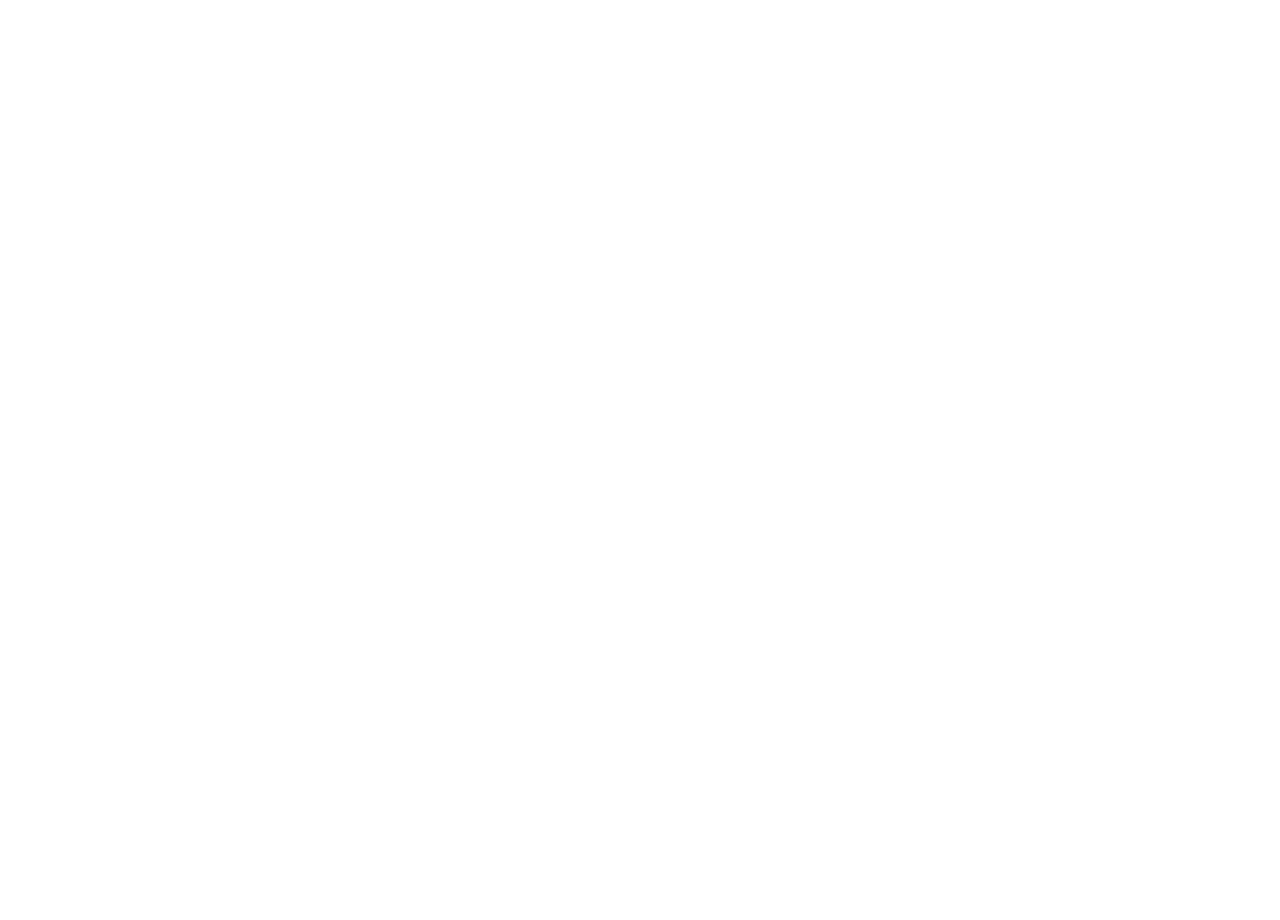
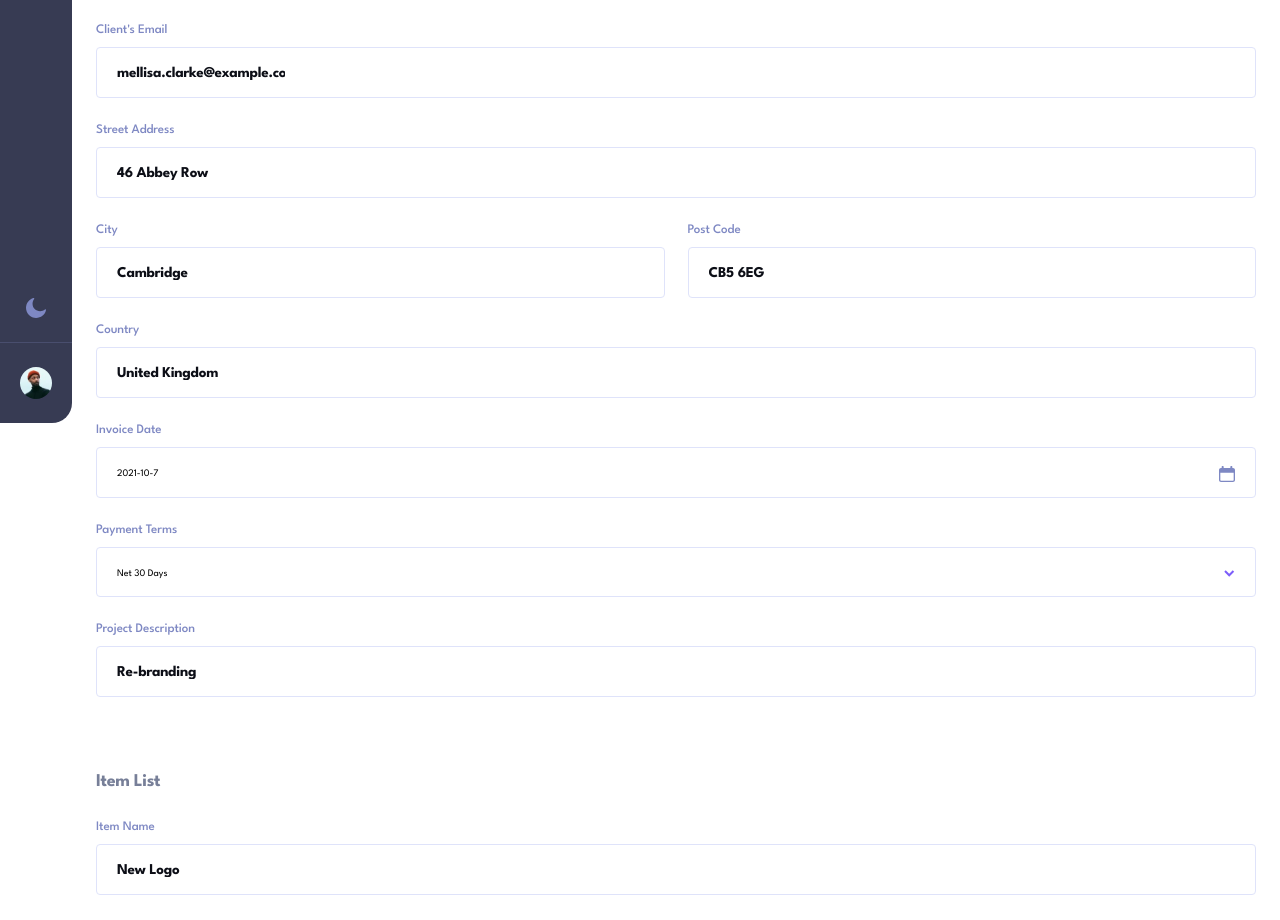
Before and after one commit to Bletfen/Invoice-App, a React (Vite) app: page /AA1449/edit in a window 1280 px wide. Before the commit this address had no page. Shown: the part 600-1520 px from the top of the page. Before the commit the page ends 800 px from the top, so only its background shows below. Built offline with nearby package versions, Linux system fonts and the light colour scheme.

Commit message:
edit page finished stylistically

```diff
--- a/src/components/Calendar.tsx
+++ b/src/components/Calendar.tsx
@@ -1,6 +1,10 @@
 import { useState } from "react";
 
-const Calendar = () => {
+const Calendar = ({
+  setIsOpenCalendar,
+}: {
+  setIsOpenCalendar: React.Dispatch<React.SetStateAction<boolean>>;
+}) => {
   const [currentDate, setCurrentDate] = useState(new Date());
 
   const year = currentDate.getFullYear();
@@ -30,12 +34,16 @@
   return (
     <div
       className="w-full pt-[2.6rem] pl-[1.95rem]
-      pr-[1.85rem] pb-[3.1rem] bg-white shadow rounded-[0.8rem]
+      pr-[1.85rem] pb-[3.1rem] bg-white rounded-[0.8rem]
       shadow-[0_10px_20px_0px_rgba(72,84,159,0.25)]
       transition-all duration-300"
     >
       <div className="flex justify-between items-center mb-[3.2rem]">
-        <button onClick={() => setCurrentDate(new Date(year, month - 1, 1))}>
+        <button
+          onClick={() => {
+            setCurrentDate(new Date(year, month - 1, 1));
+          }}
+        >
           <svg
             width="6"
             height="11"
@@ -98,6 +106,10 @@
             font-bold leading-[1.5rem] tracking-[-0.25px]
             text-[#0c0e16] cursor-pointer
             hover:text-[#7c5dfa]"
+            onClick={() => {
+              setCurrentDate(new Date(year, month, day));
+              setIsOpenCalendar(false);
+            }}
           >
             {day}
           </div>
--- a/src/components/Header.tsx
+++ b/src/components/Header.tsx
@@ -4,7 +4,7 @@
     <div
       className="bg-header-light
         flex justify-between
-        pr-[2.4rem] xl:h-screen xl:flex-col xl:sticky xl:top-0
+        pr-[2.4rem] xl:min-h-screen xl:flex-col xl:top-0
         xl:p-[unset] xl:pb-[2.4rem]
         xl:rounded-r-[2rem]
         translate-all duration-300"
--- a/src/main.tsx
+++ b/src/main.tsx
@@ -6,6 +6,7 @@
 import Invoices from "./pages/Invoices";
 import Invoice from "./pages/Invoice";
 import InvoicesProvider from "./context/InvoicesContext";
+import EditInvoice from "./pages/EditInvoice";
 
 const router = createBrowserRouter([
   {
@@ -19,6 +20,7 @@
       {
         path: "/:id",
         element: <Invoice />,
+        children: [{ path: "edit", element: <EditInvoice /> }],
       },
     ],
   },
--- a/src/components/EditInvoice.tsx
+++ b/src/pages/EditInvoice.tsx
@@ -1,23 +1,34 @@
 import { useDataContext } from "../context/InvoicesContext";
 import { useForm, type SubmitHandler } from "react-hook-form";
-import Calendar from "./Calendar";
+import Calendar from "../components/Calendar";
 import { useState } from "react";
-export default function EditInvoice({
-  invoiceId,
-  goBack,
-  setShowEdit,
-}: {
-  invoiceId: string;
-  goBack: () => void;
-  setShowEdit: React.Dispatch<React.SetStateAction<boolean>>;
-}) {
+import { useNavigate, useParams } from "react-router-dom";
+export default function EditInvoice() {
   const { data, setData } = useDataContext();
   const [isOpenCalendar, setIsOpenCalendar] = useState<boolean>(false);
+  const [isOpenNetDay, setIsOpenNetDay] = useState<boolean>(false);
+  const { id } = useParams();
+  const navigate = useNavigate();
+  const goBack = () => {
+    navigate(-1);
+  };
+  const invoice = data.find((item) => item.id === id);
+  if (!invoice) return;
   const updateInvoice = (id: string, updated: IInvoice) => {
     setData((prev) => prev.map((inv) => (inv.id === id ? updated : inv)));
   };
-  const invoice = data.find((item) => item.id === invoiceId);
-  if (!invoice) return;
+  const onSubmit: SubmitHandler<Inputs> = (values) => {
+    if (!invoice) return;
+    const updatedInvoice: IInvoice = {
+      ...invoice,
+      senderAddress: values.senderAddress,
+      clientName: values.clientName,
+      clientEmail: values.clientEmail,
+      clientAddress: values.clientAddress,
+      description: values.description,
+    };
+    updateInvoice(invoice.id, updatedInvoice);
+  };
   type Inputs = {
     senderAddress: {
       street: string;
@@ -34,27 +45,27 @@
       country: string;
     };
     description: string;
+    items: itemsInput[];
+  };
+  type itemsInput = {
+    name: string;
+    quantity: number;
+    price: number;
+    total: number;
   };
   const { register, handleSubmit } = useForm<Inputs>();
-  const onSubmit: SubmitHandler<Inputs> = (formData) => {
-    const updatedInvoice = {
-      ...invoice,
-      senderAddress: formData.senderAddress,
-    };
-    updateInvoice(invoiceId, updatedInvoice);
-    setShowEdit(false);
-  };
+  const paymentTermsArray: number[] = [1, 7, 14, 30];
   return (
     <div
       className="absolute -top-13 left-0
         bg-white pt-[3.3rem]
-        px-[2.4rem] w-full
+        w-full
         min-h-screen"
     >
       <div
         className="flex gap-[2.3rem]
         items-center cursor-pointer
-        mb-[2.6rem]"
+        mb-[2.6rem] px-[2.4rem]"
         onClick={goBack}
       >
         <svg
@@ -80,14 +91,14 @@
       <h6
         className="text-[2.4rem]
         font-bold leading-[3.2rem] tracking-[-0.5px]
-        mb-[2.2rem]"
+        mb-[2.2rem] px-[2.4rem]"
       >
         Edit #{invoice?.id}
       </h6>
       <form
         id="editInvoiceForm"
         onSubmit={handleSubmit(onSubmit)}
-        className="flex flex-col"
+        className="flex flex-col px-[2.4rem]"
       >
         <span
           className="text-[1.5rem]
@@ -347,8 +358,13 @@
             />
           </div>
         </label>
-        <div className="flex flex-col gap-[0.9rem] mb-[2.5rem]">
-          <span>Invoice Date</span>
+        <div className="relative flex flex-col gap-[0.9rem] mb-[2.5rem]">
+          <span
+            className="text-[1.3rem] font-[500] leading-[1.5rem] tracking-[-0.1px]
+            text-[#7e88c3]"
+          >
+            Invoice Date
+          </span>
           <div
             className="flex justify-between items-center
             px-[2rem] pt-[1.8rem] pb-[1.5rem]
@@ -371,10 +387,21 @@
               />
             </svg>
           </div>
-          {isOpenCalendar ? <Calendar /> : null}
+          {isOpenCalendar ? (
+            <Calendar setIsOpenCalendar={setIsOpenCalendar} />
+          ) : null}
         </div>
-        <div className="flex flex-col gap-[0.9rem] mb-[2.5rem]">
-          <span>Payment Terms</span>
+        <div
+          className="relative
+          flex flex-col gap-[0.9rem] mb-[2.5rem] cursor-pointer"
+          onClick={() => setIsOpenNetDay((prev) => !prev)}
+        >
+          <span
+            className="text-[1.3rem] font-[500] leading-[1.5rem] tracking-[-0.1px]
+            text-[#7e88c3]"
+          >
+            Payment Terms
+          </span>
           <div
             className="flex justify-between items-center
             px-[2rem] pt-[1.8rem] pb-[1.5rem]
@@ -395,11 +422,220 @@
               />
             </svg>
           </div>
+          {isOpenNetDay ? (
+            <div
+              className="
+              flex flex-col py-[1.6rem]
+              bg-white rounded-[0.8rem]
+              shadow-[0_10px_20px_0px_rgba(72,84,159,0.25)]
+              text-[1.5rem] font-bold leading-[1.5rem]
+              tracking-[-0.25px] text-[#0c0e16]
+              z-[1] gap-[1.5rem]"
+            >
+              {paymentTermsArray.map((net, index) => (
+                <div key={net}>
+                  <p className="pl-[2.4rem]">Net {net} Day</p>
+                  {index < paymentTermsArray.length - 1 ? (
+                    <div className="w-full h-px bg-[#dfe3fa] mt-[1.5rem]"></div>
+                  ) : null}
+                </div>
+              ))}
+            </div>
+          ) : null}
         </div>
-        <button type="submit" form="editInvoiceForm">
-          Save
+        <label
+          htmlFor="description"
+          className="flex flex-col
+          text-[1.3rem] font-[500] leading-[1.5rem] tracking-[-0.1px]
+          text-[#7e88c3] gap-[0.9rem] mb-[6.9rem]"
+        >
+          Project Description
+          <div
+            className="px-[2rem] pt-[1.8rem] pb-[1.5rem]
+            border border-[#dfe3fa] rounded-[0.4rem]"
+          >
+            <input
+              type="text"
+              id="description"
+              defaultValue={invoice.description}
+              {...register("description")}
+              className="text-[1.5rem]
+              font-bold leading-[1.5rem]
+              tracking-[-0.25px]
+              text-[#0c0e16]"
+            />
+          </div>
+        </label>
+        <span
+          className="text-[1.8rem] font-bold
+          leading-[3.2rem] tracking-[-0.375px]
+          text-[#777f98] mb-[2.2rem]"
+        >
+          Item List
+        </span>
+        <div className="mb-[4.8rem]">
+          {invoice.items.map((item) => (
+            <div>
+              <label
+                htmlFor="item-name"
+                className="flex flex-col
+              text-[1.3rem] font-[500] leading-[1.5rem] tracking-[-0.1px]
+              text-[#7e88c3] gap-[0.9rem] mb-[6.9rem]"
+              >
+                Item Name
+                <div
+                  className="px-[2rem] pt-[1.8rem] pb-[1.5rem]
+                border border-[#dfe3fa] rounded-[0.4rem]"
+                >
+                  <input
+                    type="text"
+                    id="item-name"
+                    defaultValue={item.name}
+                    {...register("items.name")}
+                    className="text-[1.5rem]
+                  font-bold leading-[1.5rem]
+                  tracking-[-0.25px]
+                  text-[#0c0e16]"
+                  />
+                </div>
+              </label>
+              <div className="flex gap-[1.6rem]">
+                <label
+                  htmlFor="item-quantity"
+                  className="flex flex-col
+                text-[1.3rem] font-[500] leading-[1.5rem] tracking-[-0.1px]
+                text-[#7e88c3] gap-[0.9rem] mb-[6.9rem]"
+                >
+                  Qty.
+                  <div
+                    className="px-[2rem] pt-[1.8rem] pb-[1.5rem]
+                    border border-[#dfe3fa] rounded-[0.4rem]
+                    w-[6.4rem]"
+                  >
+                    <input
+                      type="item-quantity"
+                      id="clientCountry"
+                      defaultValue={item.quantity}
+                      {...register("description")}
+                      className="text-[1.5rem]
+                      font-bold leading-[1.5rem]
+                      tracking-[-0.25px]
+                      text-[#0c0e16]
+                      w-full"
+                    />
+                  </div>
+                </label>
+
+                <label
+                  htmlFor="item-price"
+                  className="flex flex-col
+                  text-[1.3rem] font-[500] leading-[1.5rem] tracking-[-0.1px]
+                  text-[#7e88c3] gap-[0.9rem] mb-[6.9rem]"
+                >
+                  Price
+                  <div
+                    className="px-[2rem] pt-[1.8rem] pb-[1.5rem]
+                    border border-[#dfe3fa] rounded-[0.4rem]
+                    w-[10rem]"
+                  >
+                    <input
+                      type="text"
+                      id="item-price"
+                      defaultValue={item.price}
+                      {...register("description")}
+                      className="text-[1.5rem]
+                      font-bold leading-[1.5rem]
+                      tracking-[-0.25px]
+                      text-[#0c0e16]
+                      w-full"
+                    />
+                  </div>
+                </label>
+                <div
+                  className="flex flex-col gap-[0.9rem]
+                ml-[1.6rem]"
+                >
+                  <span
+                    className="
+                  text-[1.3rem] font-[500] leading-[1.5rem] tracking-[-0.1px]
+                  text-[#7e88c3]"
+                  >
+                    Total
+                  </span>
+                  <div
+                    className="pt-[1.8rem] pb-[1.5rem]
+                    text-[1.5rem] font-bold leading-[1.5rem]
+                    tracking-[-0.25px] text-[#888eb0]
+                    flex items-center gap-[5.5rem]"
+                  >
+                    <span>{(item.quantity * item.price).toFixed(2)}</span>
+                    <svg
+                      width="13"
+                      height="16"
+                      viewBox="0 0 13 16"
+                      fill="none"
+                      xmlns="http://www.w3.org/2000/svg"
+                      className="cursor-pointer"
+                    >
+                      <path
+                        fillRule="evenodd"
+                        clipRule="evenodd"
+                        d="M8.44442 0L9.33333 0.888875H12.4444V2.66667H0V0.888875H3.11108L4 0H8.44442ZM2.66667 16C1.68442 16 0.888875 15.2045 0.888875 14.2222V3.55554H11.5555V14.2222C11.5555 15.2045 10.76 16 9.77779 16H2.66667Z"
+                        fill="#888EB0"
+                      />
+                    </svg>
+                  </div>
+                </div>
+              </div>
+            </div>
+          ))}
+        </div>
+        <div
+          className="flex justify-center
+          pt-[1.8rem] pb-[1.5rem]
+          bg-[#f9fafe] rounded-[2.4rem]
+          text-[1.5rem] font-bold leading-[1.5rem]
+          tracking-[-0.25px] text-[#7e88c3] mb-[2.4rem]
+          cursor-pointer"
+        >
+          + Add New Item
+        </div>
+      </form>
+      <div
+        style={{
+          background:
+            "linear-gradient(180deg, rgba(0,0,0,0) 0%, rgba(0,0,0,0.1) 100%)",
+        }}
+        className="w-full h-[6.4rem]
+          "
+      ></div>
+      <div
+        className="flex justify-end
+        pt-[2.1rem] pb-[2.2rem] pr-[2.4rem]
+        gap-[0.8rem]"
+      >
+        <button
+          className="flex items-center
+          pt-[1.8rem] pb-[1.5rem] px-[2.65rem]
+          bg-[#f9fafe] rounded-[2.4rem]
+          text-[1.5rem] font-bold leading-[1.5rem]
+          tracking-[-0.25px] text-[#7e88c3]"
+        >
+          Cancel
         </button>
-      </form>
+        <button
+          type="submit"
+          form="editInvoiceForm"
+          onClick={goBack}
+          className="flex items-center
+          pt-[1.8rem] pb-[1.5rem] pl-[2.4rem] pr-[2.3rem]
+          bg-[#7c5dfa] rounded-[2.4rem]
+          text-[1.5rem] font-bold leading-[1.5rem]
+          tracking-[-0.25px] text-white"
+        >
+          Save Changes
+        </button>
+      </div>
     </div>
   );
 }
--- a/src/pages/Invoice.tsx
+++ b/src/pages/Invoice.tsx
@@ -1,9 +1,6 @@
-import { useNavigate, useParams } from "react-router-dom";
+import { Link, Outlet, useNavigate, useParams } from "react-router-dom";
 import { useDataContext, useFormDate } from "../context/InvoicesContext";
-import EditInvoice from "../components/EditInvoice";
-import { useState } from "react";
 export default function Invoice() {
-  const [showEdit, setShowEdit] = useState<boolean>(false);
   const navigate = useNavigate();
   const { id } = useParams();
   const { data } = useDataContext();
@@ -11,10 +8,8 @@
   const getInvoice = data.find((item) => item.id === id)!;
   console.log(getInvoice);
   const goBack = () => {
-    navigate(-1);
+    navigate("/");
   };
-  const itemTotal = getInvoice.items.map((item) => item.quantity * item.price);
-  console.log(itemTotal);
   return (
     <div
       className="bg-[#f8f8fb]
@@ -287,7 +282,8 @@
           leading-[1.5rem] tracking-[-0.25px]
           text-white"
         >
-          <button
+          <Link
+            to={"edit"}
             className="
             pt-[1.8rem] pb-[1.5rem]
             bg-[#f9fafe]
@@ -295,10 +291,9 @@
             rounded-[2.4rem]
             text-[#7e88c3]
             cursor-pointer"
-            onClick={() => setShowEdit((prev) => !prev)}
           >
             Edit
-          </button>
+          </Link>
           <button
             className="
             pt-[1.8rem] pb-[1.5rem]
@@ -321,13 +316,7 @@
           </button>
         </div>
       </div>
-      {showEdit ? (
-        <EditInvoice
-          invoiceId={getInvoice.id}
-          goBack={goBack}
-          setShowEdit={setShowEdit}
-        />
-      ) : null}
+      <Outlet />
     </div>
   );
 }
```
